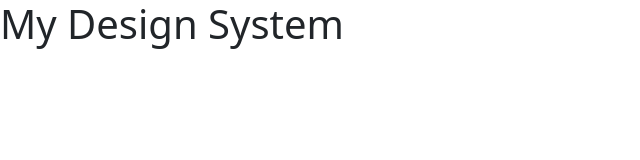
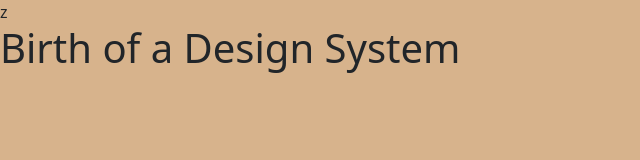
Before and after one commit to samguzman13/bootstrap-design-system, a plain HTML site: page index.html in a window 1280 px wide. Shown: the whole page, without its empty margins (0-640 px from the left). Drawn offline with nearby package versions, Linux system fonts and the light colour scheme.

Commit message:
added color

```diff
--- a/index.html
+++ b/index.html
@@ -3,19 +3,21 @@
 <head>
     <meta charset="UTF-8">
     <meta name="viewport" content="width=device-width, initial-scale=1.0">
-    <title>bootstrap design system</title>
+    <title>Birth of a Design System</title>
 
     <link rel="preconnect" href="https://fonts.googleapis.com">
 <link rel="preconnect" href="https://fonts.gstatic.com" crossorigin>
 <link href="https://fonts.googleapis.com/css2?family=Cormorant+Garamond:ital,wght@0,300..700;1,300..700&family=Raleway:ital,wght@0,100..900;1,100..900&display=swap" rel="stylesheet">
-    <link href="https://cdn.jsdelivr.net/npm/bootstrap@5.3.3/dist/css/bootstrap.min.css"
+
+<link href="https://cdn.jsdelivr.net/npm/bootstrap@5.3.3/dist/css/bootstrap.min.css"
     rel="stylesheet"
     integrity="sha384-QWTKZyjpPEjISv5WaRU9OFeRpok6YctnYmDr5pNlyT2bRjXh0JMhjY6hW+ALEwIH"
     crossorigin="anonymous">
+<link href="styles.css" rel="stylesheet">
 
 </head>
-<body>
-<h1>My Design System</h1>
+<body>z
+<h1>Birth of a Design System</h1>
 <script src="https://cdn.jsdelivr.net/npm/bootstrap@5.3.3/dist/js/bootstrap.bundle.min.js"
 integrity="sha384-YvpcrYf0tY3lHB60NNkmXc5s9fDVZLESaAA55NDzOxhy9GkcIdslK1eN7N6jIeHz"
 crossorigin="anonymous"></script>
--- /dev/null
+++ b/styles.css
@@ -0,0 +1,3 @@
+body{
+    background-color: #d7b38c;
+}
```
